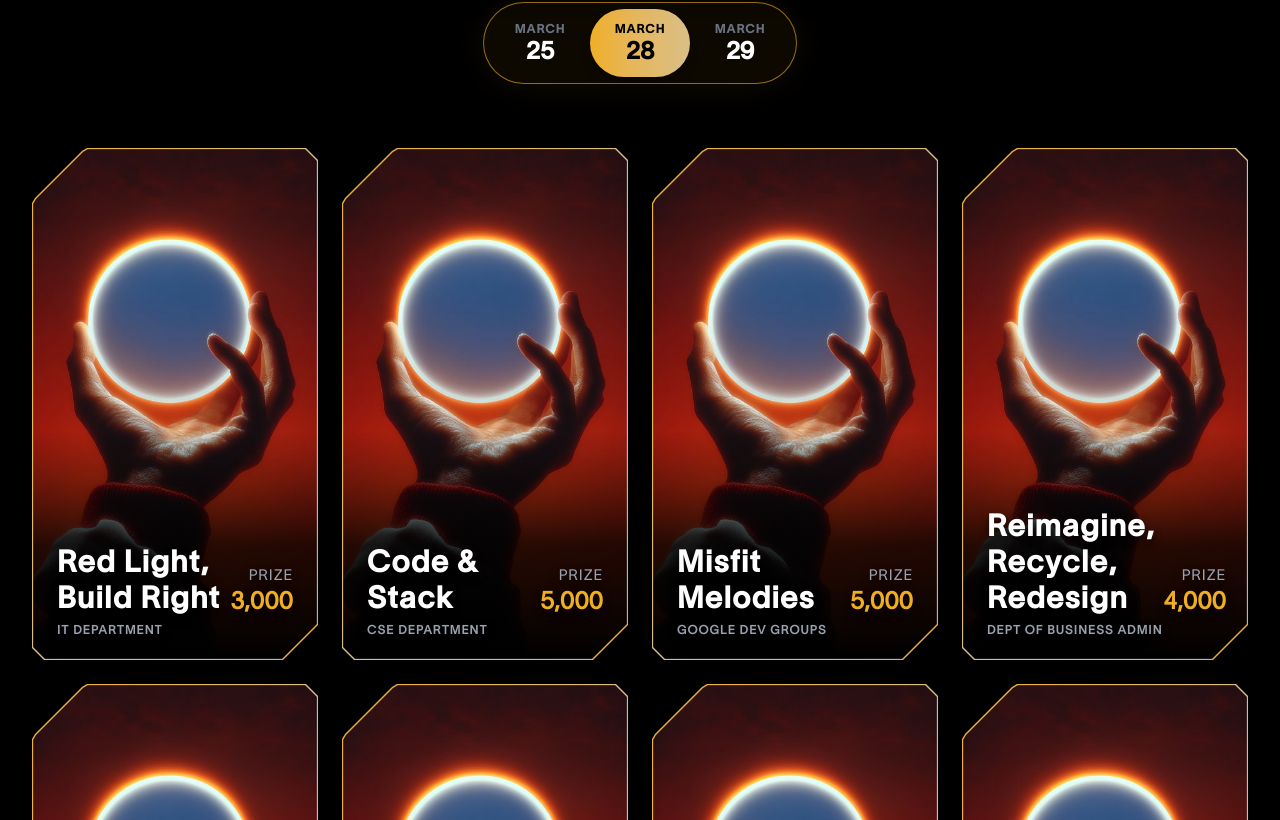
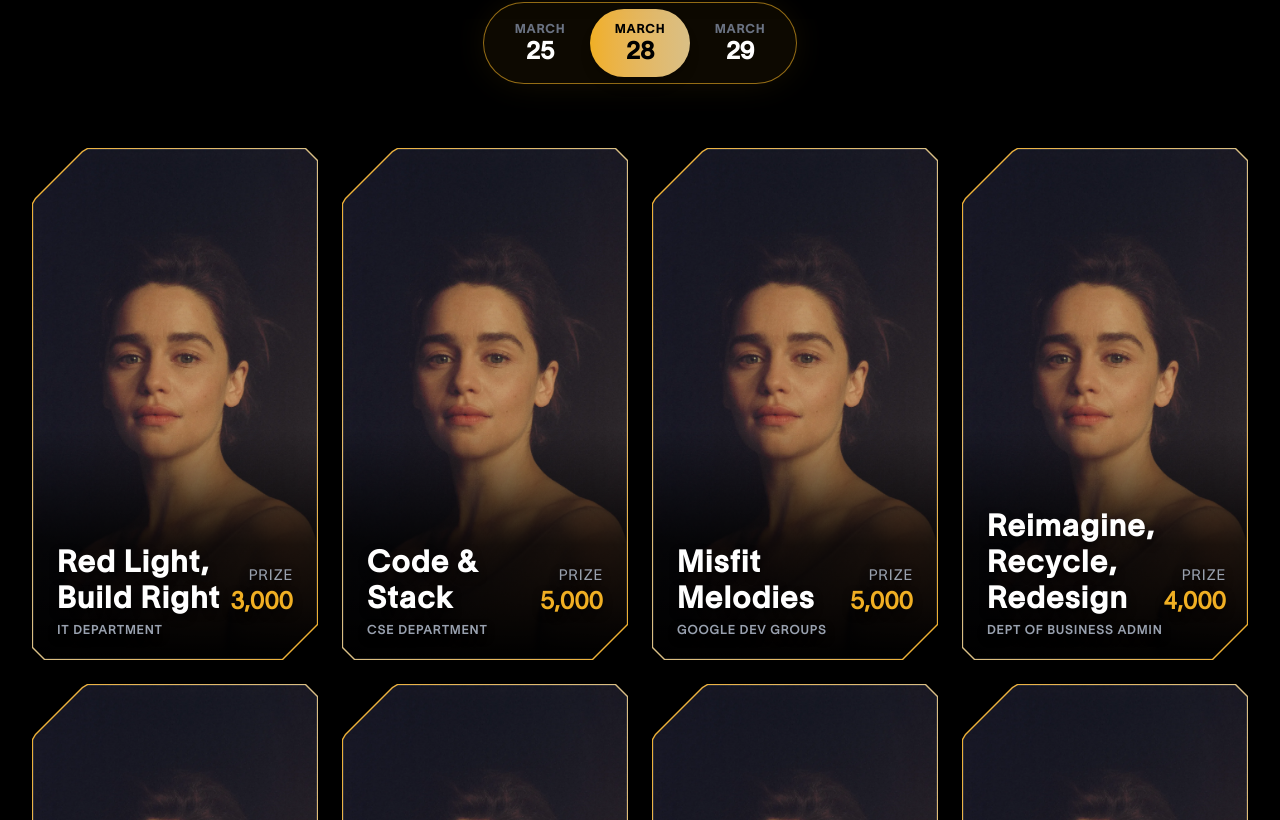
Before and after one commit to AyushAwasthi26/Ignitia, a React (Vite) app: page /events in a window 1280 px wide. Shown: the part 1180-2000 px from the top of the page. Built offline with nearby package versions, Linux system fonts and the light colour scheme.

Commit message:
update in event card

```diff
--- a/src/components/events/EventCard.jsx
+++ b/src/components/events/EventCard.jsx
@@ -76,9 +76,10 @@ export default function EventCard({ event, onOpen }) {
           WebkitClipPath: CLIP,
         }}
       >
-        {/* --- BACKGROUND IMAGE --- */}
+        {/* --- BACKGROUND IMAGE --- */}   { /*!!!ALERT!!!*/}
+        {/* NOTE FOR FUTURE SELF: Remove this hover zoom if fixed posters are used */}
         <div
-          className="absolute inset-0 bg-[url('/media/events/poster.jpeg')] bg-cover bg-center transition-transform duration-700 group-hover:scale-120" // NOTE FOR FUTURE SELF: REMOve this hoveer zoom if fixed posters are used
+          className="absolute inset-0 bg-[url('/media/home/guest.webp')] bg-cover bg-center transition-transform duration-700 group-hover:scale-120" // NOTE FOR FUTURE SELF: REMOve this hoveer zoom if fixed posters are used
           // style={{
           //   // backgroundImage: `url(${event.poster})`, // ALERT!!!: UNcomment it when given actual poster and remove the ( bg-[url('/media/events/poster.jpeg')] ) from className
           // }}
```
